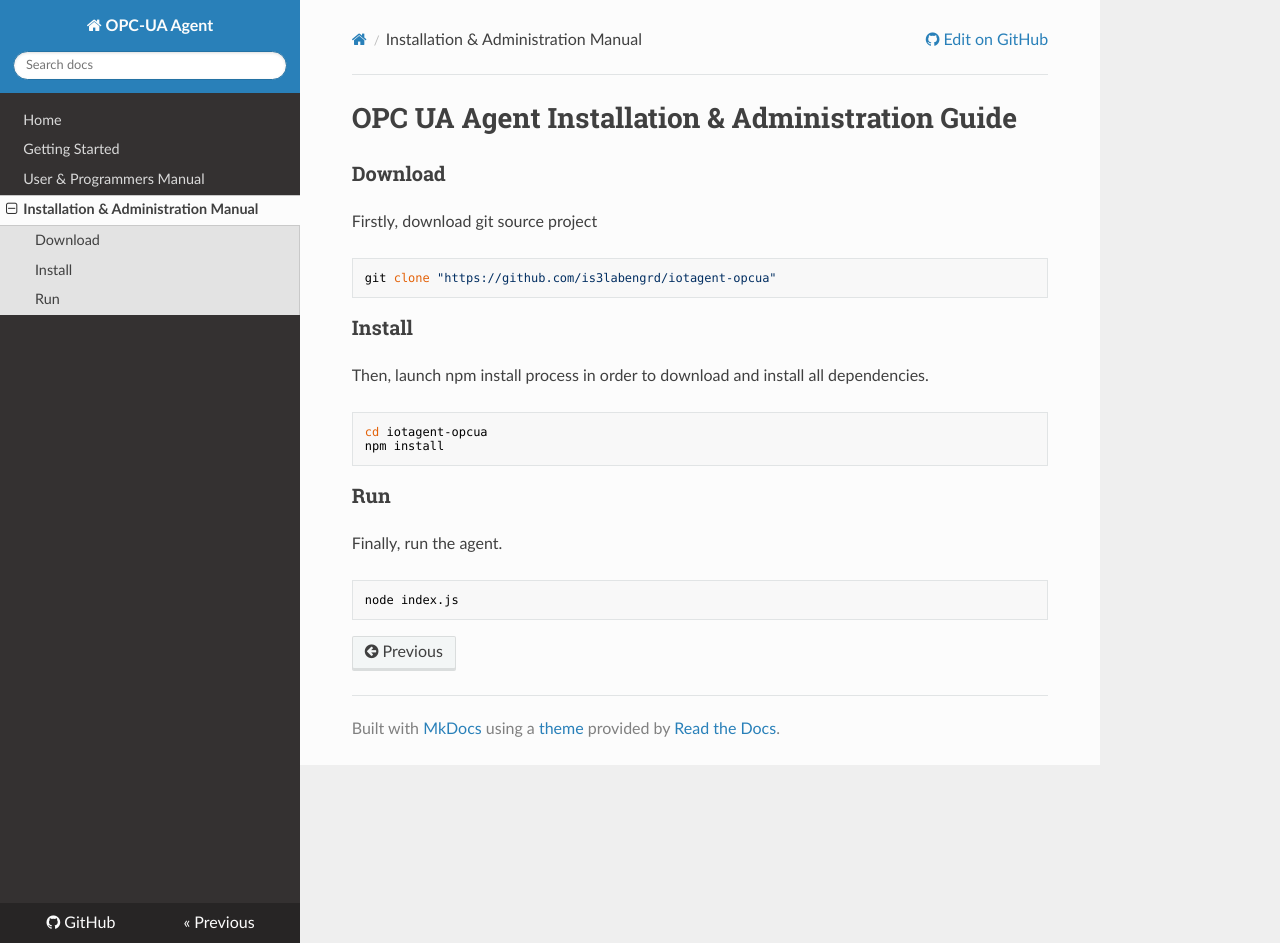
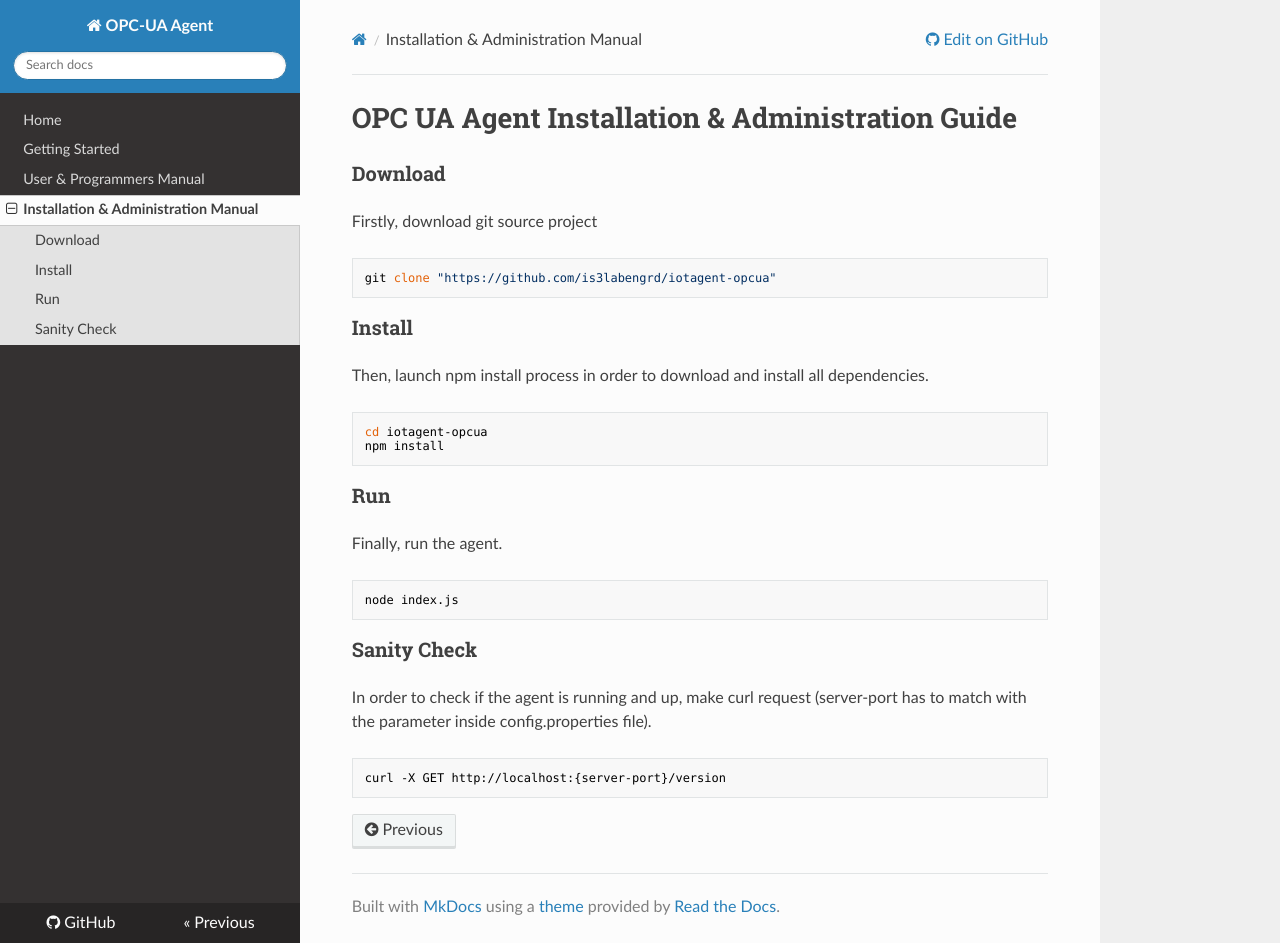
Before and after one commit to Engineering-Research-and-Development/iotagent-opcua, an MkDocs documentation site: the page built from doc/manuals/installation_and_administration_guide.md, in a window 1280 px wide and 943 px high. Built offline with MkDocs 1.6.1, drawn with Linux system fonts in a browser that asks for light colours; nearby versions of some CDN libraries; comment, search, counter and statistics services are not loaded; old or Windows-style settings are respelled for this version of MkDocs.

Commit message:
Update installation_and_administration_guide.md

````diff
--- a/doc/manuals/installation_and_administration_guide.md
+++ b/doc/manuals/installation_and_administration_guide.md
@@ -17,3 +17,9 @@
 ```
 node index.js
 ```
+
+### Sanity Check
+In order to check if the agent is running and up, make curl request (server-port has to match with the parameter inside config.properties file).
+```
+curl -X GET http://localhost:{server-port}/version
+```
````
